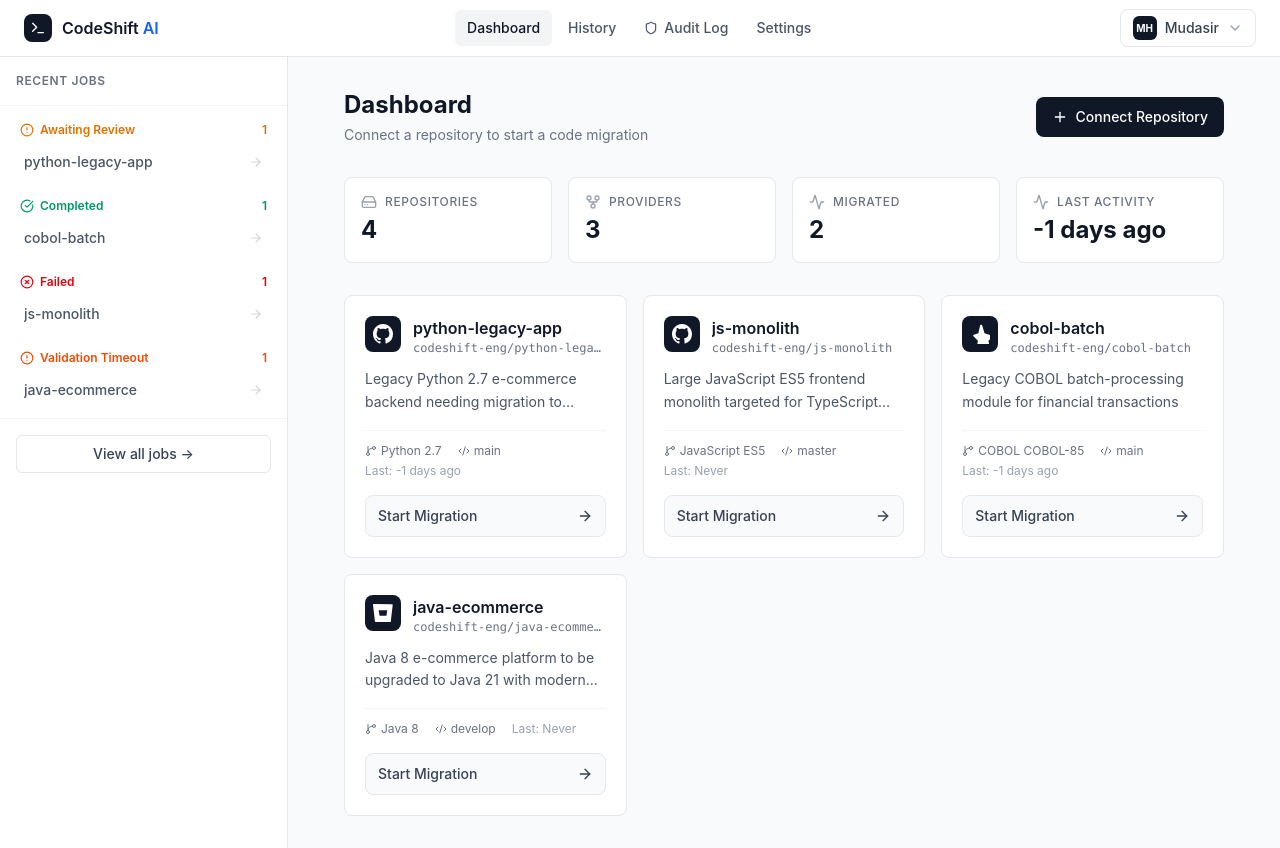
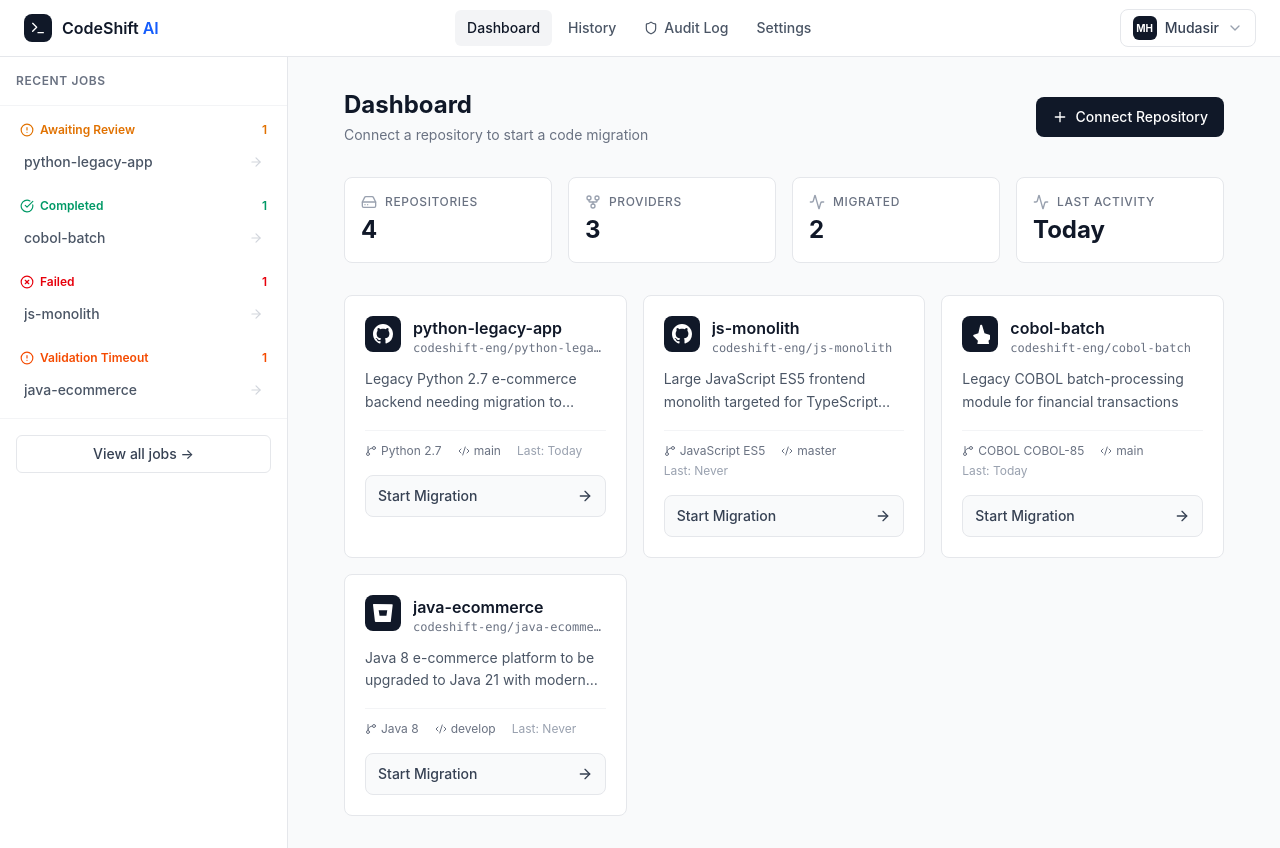
Before and after one commit to Mudasir012/CodeShiftAI, a React (Vite) app in the folder CodeShiftAI/: page /dashboard in a window 1280 px wide. Built offline with nearby package versions, Linux system fonts and the light colour scheme.

Commit message:
refactor(ui): improve formatDate helper with midnight calendar day diff

```diff
--- a/CodeShiftAI/src/pages/DashboardPage.jsx
+++ b/CodeShiftAI/src/pages/DashboardPage.jsx
@@ -14,11 +14,12 @@ function formatDate(dateStr) {
   if (!dateStr) return 'Never'
   const d = new Date(dateStr)
   const now = new Date()
-  const diff = now - d
-  const days = Math.floor(diff / (1000 * 60 * 60 * 24))
+  const startOfNow = new Date(now.getFullYear(), now.getMonth(), now.getDate())
+  const startOfD = new Date(d.getFullYear(), d.getMonth(), d.getDate())
+  const days = Math.round((startOfNow - startOfD) / (1000 * 60 * 60 * 24))
   if (days === 0) return 'Today'
   if (days === 1) return 'Yesterday'
-  if (days < 7) return `${days} days ago`
+  if (days > 1 && days < 7) return `${days} days ago`
   return d.toLocaleDateString()
 }
 
```
